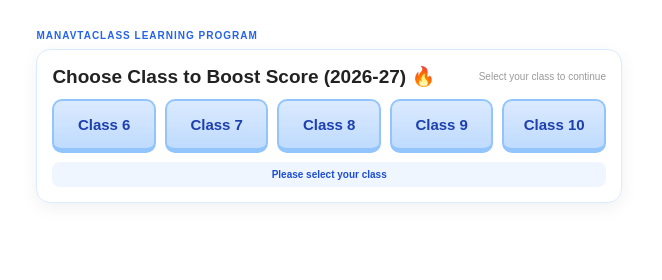
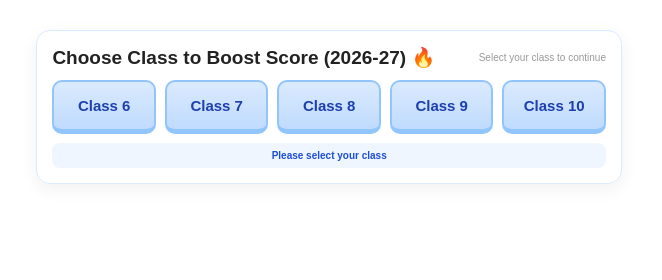
Before and after one commit to Rithik-dotcom/LandingPage_ManavtaClass, a website: page index.html in a window 1280 px wide. Shown: the top 280 px of the page, 618-1280 px from the left. Drawn offline with Linux system fonts and the light colour scheme; a script that the page names is missing.

Commit message:
minor edits to fix

```diff
--- a/index.html
+++ b/index.html
@@ -436,9 +436,9 @@
 
         <!-- <div class="course-header"> -->
 
-        <div class="brand-label">
+        <!-- <div class="brand-label">
           MANAVTACLASS LEARNING PROGRAM
-        </div>
+        </div> -->
 
         <!-- <h2>
             School to Olympiad Pathway: Maximise Potential
```
